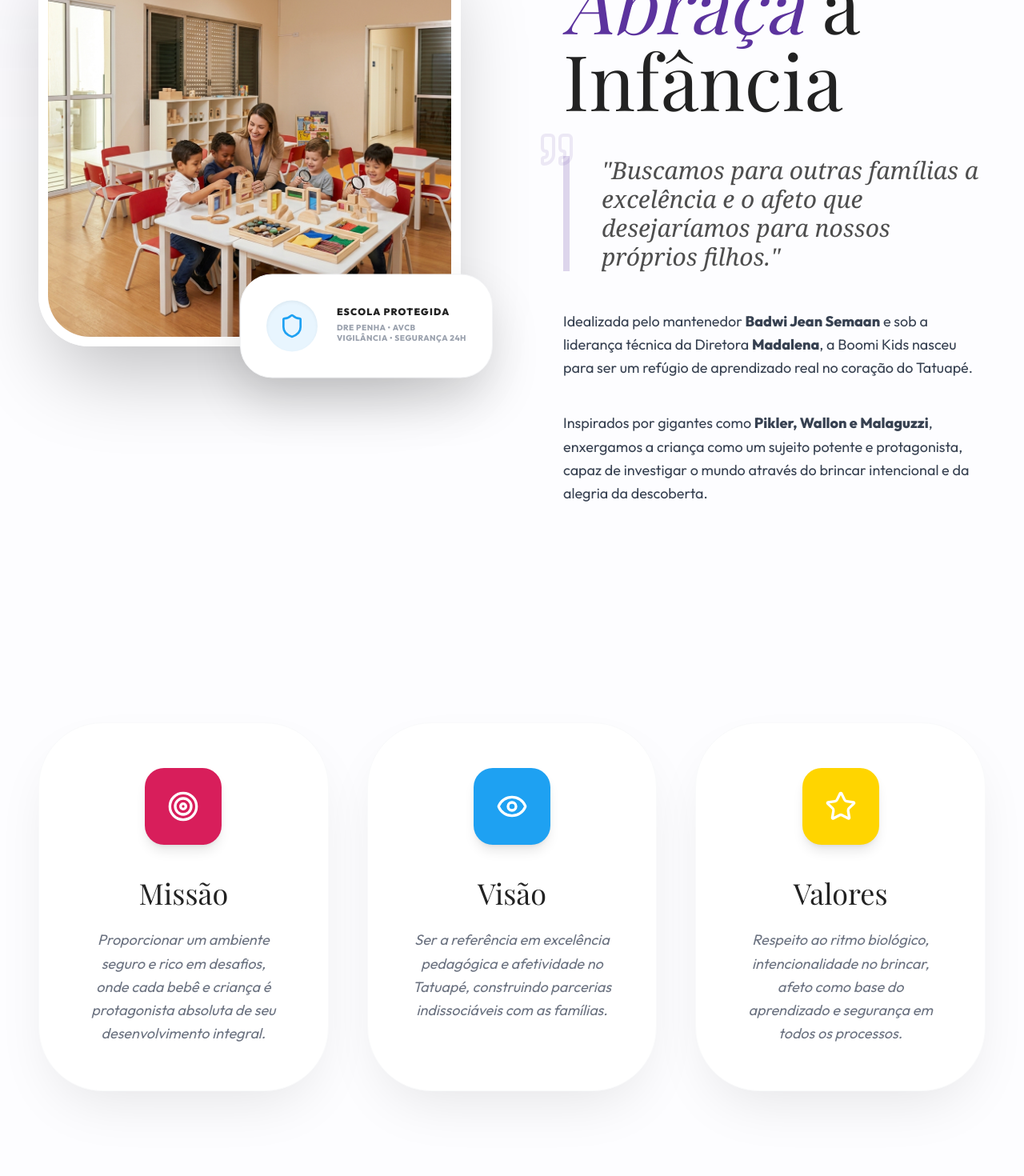
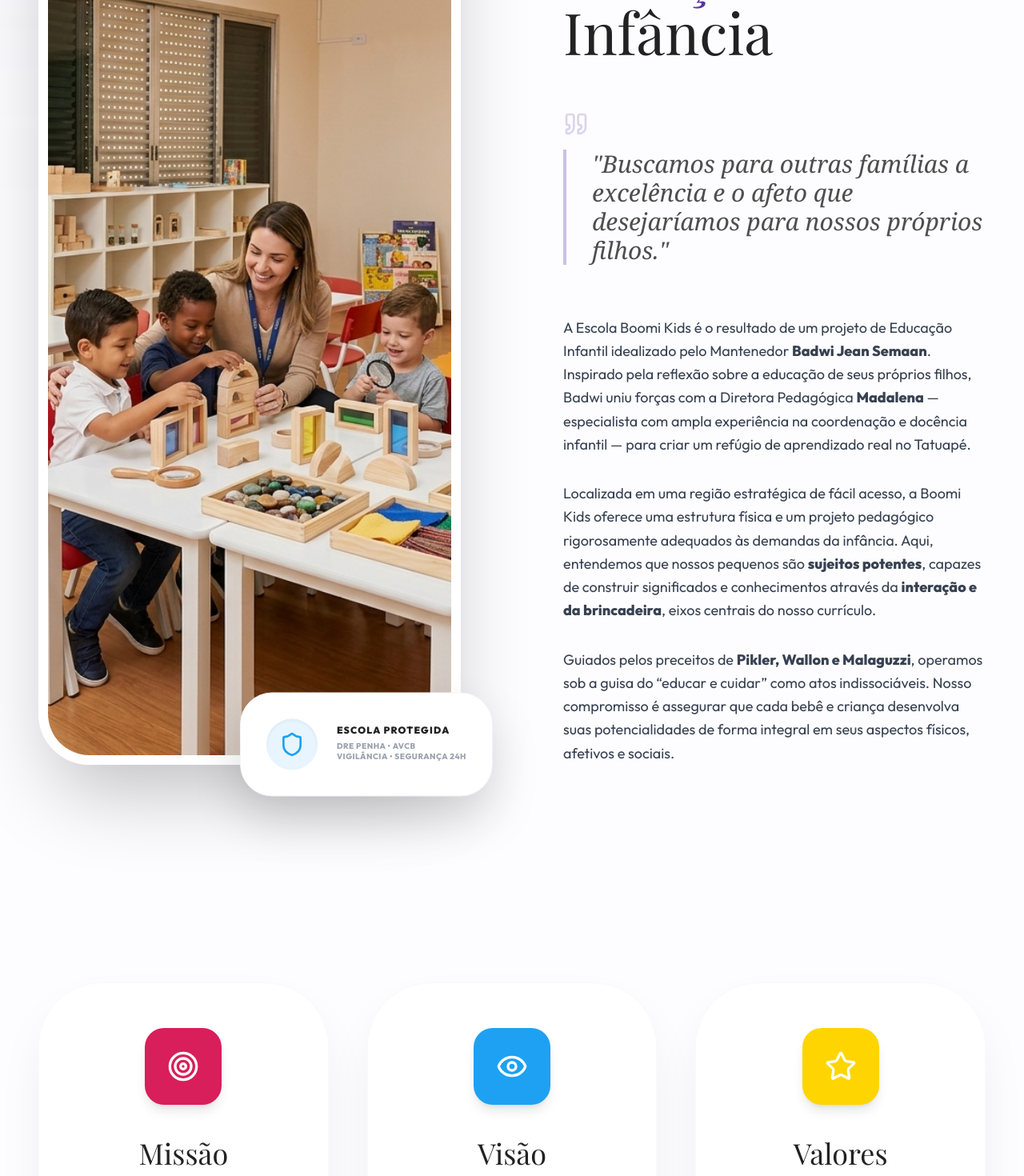
Before and after one commit to FerisReptilium/boomi-kids, a React (Vite) app: page / in a window 1280 px wide. Shown: the part 2600-4070 px from the top of the page at 80% size. Built offline with nearby package versions, Linux system fonts and the light colour scheme; a web font is replaced by a local one.

Commit message:
Update About.jsx

```diff
--- a/src/components/About.jsx
+++ b/src/components/About.jsx
@@ -4,32 +4,33 @@
 
 const About = () => {
   return (
-    <section id="sobre" className="py-24 md:py-40 bg-[#FDFDFF] relative overflow-hidden">
+    <section id="sobre" className="py-24 md:py-48 bg-[#FDFDFF] relative overflow-hidden">
 
-      {/* Elementos Decorativos */}
+      {/* Elementos Decorativos Premium */}
       <div className="absolute top-0 left-0 w-[800px] h-[800px] bg-brand-purple/5 rounded-full blur-[150px] -ml-96 -mt-96" />
 
       <div className="container mx-auto px-6 md:px-12 relative z-10">
 
-        <div className="flex flex-col lg:flex-row items-center gap-20 lg:gap-32 mb-48">
+        {/* Bloco 1: O Ideal de Educação (Storytelling de Elite) */}
+        <div className="flex flex-col lg:flex-row items-stretch gap-20 lg:gap-32 mb-48">
 
-          {/* LADO DA IMAGEM COM SELO FLUTUANTE */}
+          {/* LADO DA IMAGEM COM SELO FLUTUANTE (MANTIDO) */}
           <motion.div
             initial={{ opacity: 0, x: -50 }}
             whileInView={{ opacity: 1, x: 0 }}
             viewport={{ once: true }}
             transition={{ duration: 1 }}
-            className="lg:w-1/2 relative"
+            className="lg:w-1/2 relative min-h-[500px]"
           >
-            <div className="relative z-10 rounded-[4rem] overflow-hidden shadow-[0_50px_100px_-20px_rgba(0,0,0,0.25)] border-[12px] border-white">
+            <div className="relative z-10 h-full rounded-[4rem] overflow-hidden shadow-[0_50px_100px_-20px_rgba(0,0,0,0.25)] border-[12px] border-white">
               <img
                 src="/about_philosophy_real.png"
                 alt="Ideal de Educação Boomi Kids"
-                className="w-full h-auto object-cover transform hover:scale-105 transition-transform duration-[3000ms]"
+                className="w-full h-full object-cover transform hover:scale-105 transition-transform duration-[3000ms]"
               />
             </div>
 
-            {/* SELO ESCOLA PROTEGIDA - AGORA FLUTUANDO IGUAL À NUTRIÇÃO */}
+            {/* SELO ESCOLA PROTEGIDA - PADRÃO APROVADO */}
             <motion.div
               animate={{ y: [0, -15, 0] }}
               transition={{ duration: 4, repeat: Infinity, ease: "easeInOut" }}
@@ -48,38 +49,42 @@
             </motion.div>
           </motion.div>
 
-          {/* TEXTO ROBUSTO */}
+          {/* TEXTO ROBUSTO E AMPLIADO */}
           <motion.div
             initial={{ opacity: 0, x: 50 }}
             whileInView={{ opacity: 1, x: 0 }}
             viewport={{ once: true }}
             transition={{ duration: 1 }}
-            className="lg:w-1/2"
+            className="lg:w-1/2 flex flex-col justify-center"
           >
-            <div className="flex items-center gap-4 mb-10">
+            <div className="flex items-center gap-4 mb-8">
                <div className="w-20 h-[3px] bg-brand-purple/30" />
                <span className="text-brand-purple font-black tracking-[0.5em] uppercase text-[11px]">Nossa Identidade</span>
             </div>
 
-            <h2 className="text-6xl md:text-8xl font-premium text-brand-text mb-12 leading-[1.05]">
+            <h2 className="text-5xl md:text-7xl font-premium text-brand-text mb-12 leading-[1.05]">
               Onde a Sabedoria <br />
               <span className="text-brand-purple italic">Abraça</span> a Infância
             </h2>
 
-            <div className="space-y-10 text-gray-700 font-medium text-lg leading-relaxed text-left">
-              <div className="relative mb-12">
-                <Quote size={48} className="text-brand-purple/10 absolute -top-8 -left-8" />
-                <p className="text-2xl md:text-3xl italic text-brand-text/80 font-serif leading-snug border-l-8 border-brand-purple/20 pl-10">
+            <div className="space-y-8 text-gray-700 font-medium text-lg leading-relaxed text-left">
+              <div className="relative mb-12 py-4">
+                <Quote size={32} className="text-brand-purple/20 mb-4" />
+                <p className="text-2xl md:text-3xl italic text-brand-text/80 font-serif leading-snug border-l-4 border-brand-purple/30 pl-8">
                   "Buscamos para outras famílias a excelência e o afeto que desejaríamos para nossos próprios filhos."
                 </p>
               </div>
 
               <p>
-                Idealizada pelo mantenedor <strong>Badwi Jean Semaan</strong> e sob a liderança técnica da Diretora <strong>Madalena</strong>, a Boomi Kids nasceu para ser um refúgio de aprendizado real no coração do Tatuapé.
+                A Escola Boomi Kids é o resultado de um projeto de Educação Infantil idealizado pelo Mantenedor <strong>Badwi Jean Semaan</strong>. Inspirado pela reflexão sobre a educação de seus próprios filhos, Badwi uniu forças com a Diretora Pedagógica <strong>Madalena</strong> — especialista com ampla experiência na coordenação e docência infantil — para criar um refúgio de aprendizado real no Tatuapé.
               </p>
 
               <p>
-                Inspirados por gigantes como <strong>Pikler, Wallon e Malaguzzi</strong>, enxergamos a criança como um sujeito potente e protagonista, capaz de investigar o mundo através do brincar intencional e da alegria da descoberta.
+                Localizada em uma região estratégica de fácil acesso, a Boomi Kids oferece uma estrutura física e um projeto pedagógico rigorosamente adequados às demandas da infância. Aqui, entendemos que nossos pequenos são <strong>sujeitos potentes</strong>, capazes de construir significados e conhecimentos através da <strong>interação e da brincadeira</strong>, eixos centrais do nosso currículo.
+              </p>
+
+              <p>
+                Guiados pelos preceitos de <strong>Pikler, Wallon e Malaguzzi</strong>, operamos sob a guisa do “educar e cuidar” como atos indissociáveis. Nosso compromisso é assegurar que cada bebê e criança desenvolva suas potencialidades de forma integral em seus aspectos físicos, afetivos e sociais.
               </p>
             </div>
           </motion.div>
@@ -88,19 +93,38 @@
         {/* CARDS DE MISSÃO/VISÃO/VALORES */}
         <div className="grid grid-cols-1 md:grid-cols-3 gap-12 pt-20">
           {[
-            { icon: <Target size={40} />, title: "Missão", color: "bg-brand-pink", desc: "Proporcionar um ambiente seguro e rico em desafios, onde cada bebê e criança é protagonista absoluta de seu desenvolvimento integral." },
-            { icon: <Eye size={40} />, title: "Visão", color: "bg-brand-blue", desc: "Ser a referência em excelência pedagógica e afetividade no Tatuapé, construindo parcerias indissociáveis com as famílias." },
-            { icon: <Star size={40} />, title: "Valores", color: "bg-brand-yellow", desc: "Respeito ao ritmo biológico, intencionalidade no brincar, afeto como base do aprendizado e segurança em todos os processos." }
+            {
+              icon: <Target size={40} />,
+              title: "Missão",
+              color: "bg-brand-pink",
+              desc: "Oferecer um ambiente acolhedor e estimulante, onde a criança é a protagonista absoluta desde o seu primeiro dia, respeitando ritmos individuais e demandas familiares."
+            },
+            {
+              icon: <Eye size={40} />,
+              title: "Visão",
+              color: "bg-brand-blue",
+              desc: "Ser reconhecida como a referência máxima no Tatuapé em respeito à infância, aliando segurança estrutural a uma proposta pedagógica investigativa e transformadora."
+            },
+            {
+              icon: <Star size={40} />,
+              title: "Valores",
+              color: "bg-brand-yellow",
+              desc: "Afeto profundo, intencionalidade pedagógica, brincar como eixo de aprendizagem e o desenvolvimento integral biopsicossocial do bebê e da criança."
+            }
           ].map((item, idx) => (
             <motion.div
               key={idx}
-              className="bg-white p-14 rounded-[5rem] shadow-[0_30px_70px_-20px_rgba(0,0,0,0.1)] hover:shadow-2xl transition-all duration-700 border border-gray-50 flex flex-col items-center text-center group overflow-hidden"
+              initial={{ opacity: 0, y: 40 }}
+              whileInView={{ opacity: 1, y: 0 }}
+              viewport={{ once: true }}
+              transition={{ delay: idx * 0.2 }}
+              className="bg-white p-14 rounded-[5rem] shadow-[0_30px_70px_-20px_rgba(0,0,0,0.1)] hover:shadow-2xl transition-all duration-700 border border-gray-50 flex flex-col items-center text-center group"
             >
               <div className={`w-24 h-24 ${item.color} rounded-3xl flex items-center justify-center mb-10 shadow-lg text-white group-hover:scale-110 transition-transform duration-500`}>
                  {item.icon}
               </div>
               <h3 className="text-4xl font-premium mb-6 text-brand-text">{item.title}</h3>
-              <p className="text-gray-500 font-medium leading-relaxed text-lg italic">
+              <p className="text-gray-500 font-medium leading-relaxed text-lg italic tracking-wide">
                 {item.desc}
               </p>
             </motion.div>
```
